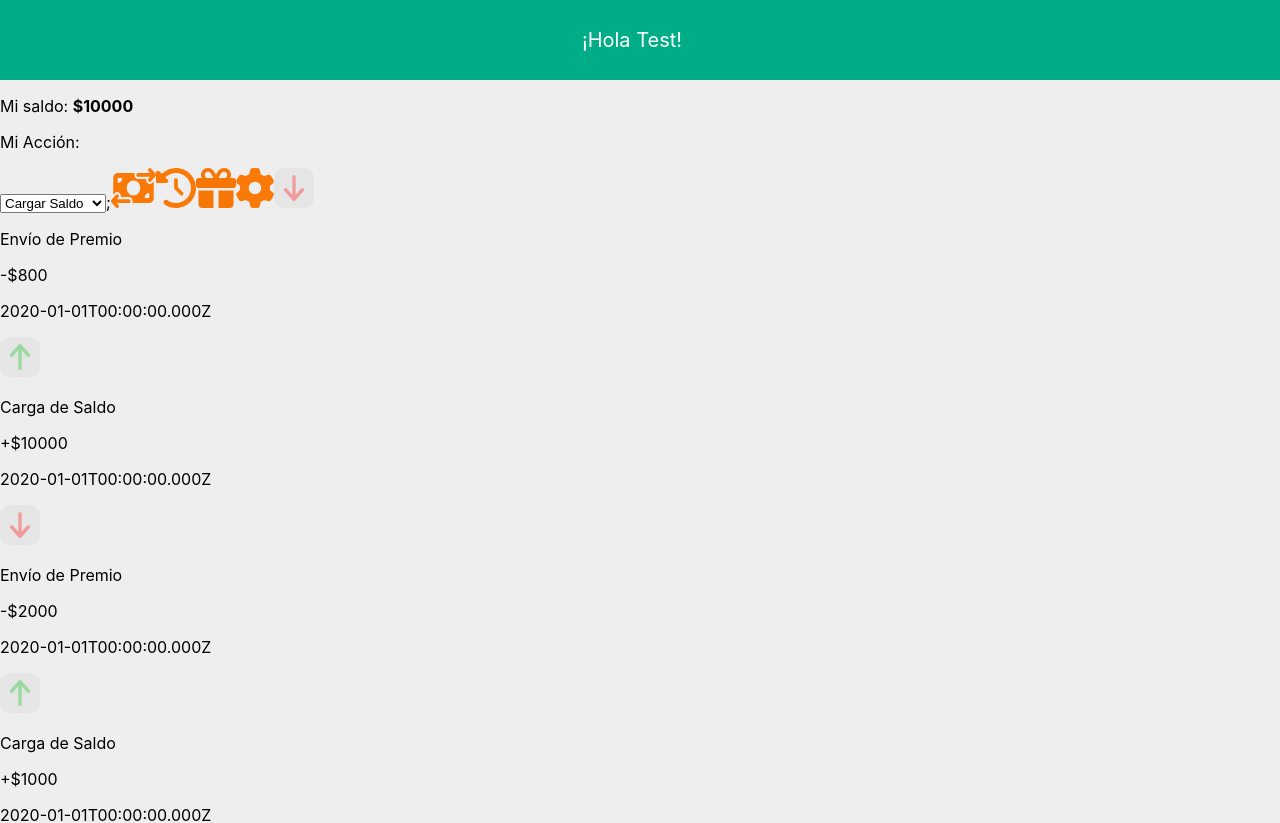
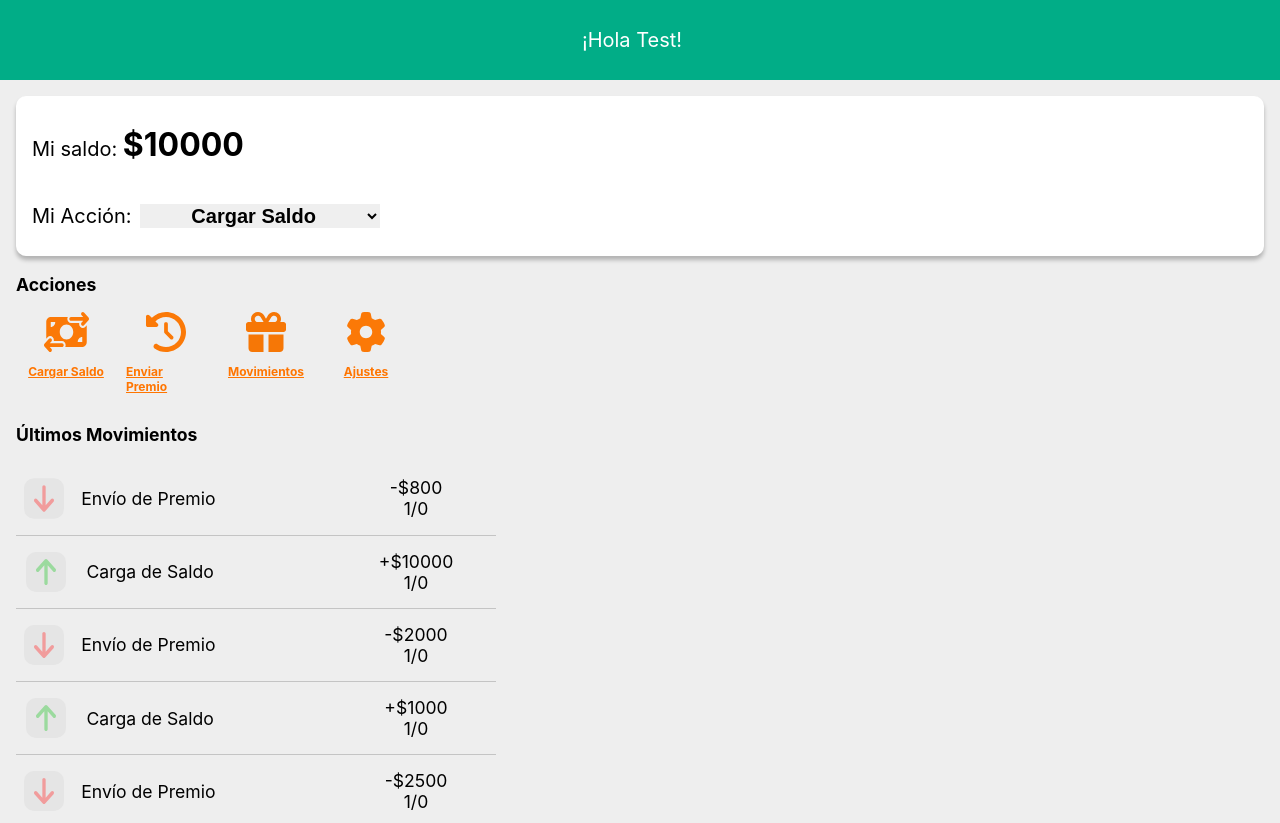
Before and after one commit to maruslarrosa/challenge-ym, a React (Create React App) app: page /home in a window 1280 px wide. Shown: the top 823 px of the page. Built offline with nearby package versions, Linux system fonts and the light colour scheme.

Commit message:
Adding HomePageComponent styles Changing movementType date to Date type Formatting date in MovementComponent Adding global orange color in colors.css

```diff
--- a/src/components/Actions.tsx
+++ b/src/components/Actions.tsx
@@ -3,6 +3,7 @@ import charge from '../assets/charge.svg';
 import movements from '../assets/movements.svg';
 import sendPrice from '../assets/send-prize.svg';
 import settings from '../assets/settings.svg';
+import styles from '../styles/home.module.css';
 
 export const ActionsComponent = () => {
   const navigate = useNavigate();
@@ -11,26 +12,41 @@ export const ActionsComponent = () => {
   };
   return (
     <>
+      <p className={styles.actionTitle}>Acciones</p>
+      <div className={styles.actionsContainer}>
+        <div className={styles.action}>
           <img
             src={charge}
             alt='Charge icon'
             onClick={() => handleActionClick('/charge')}
           />
+          <p>Cargar Saldo</p>
+        </div>
+        <div className={styles.action}>
           <img
             src={movements}
             alt='Movements icon'
             onClick={() => handleActionClick('/movements')}
           />
+          <p>Enviar Premio</p>
+        </div>
+        <div className={styles.action}>
           <img
             src={sendPrice}
             alt='Withdraw icon'
             onClick={() => handleActionClick('/withdraw')}
           />
+          <p>Movimientos</p>
+        </div>
+        <div className={styles.action}>
           <img
             src={settings}
             alt='Settings icon'
             onClick={() => handleActionClick('/settings')}
           />
+          <p>Ajustes</p>
+        </div>
+      </div>
     </>
   );
 };
--- a/src/components/HomeBalance.tsx
+++ b/src/components/HomeBalance.tsx
@@ -1,20 +1,23 @@
 import { useAppSelector } from '../redux/hooks';
+import styles from '../styles/home.module.css';
 
 export const HomeBalanceComponent = () => {
   const balance = useAppSelector((state) => state.user.balance);
 
   return (
-    <>
+    <div className={styles.balanceContainer}>
       <p>
-        Mi saldo: <strong>${balance}</strong>
+        Mi saldo: <strong className={styles.balanceAmount}>${balance}</strong>
       </p>
-      <p>Mi Acción:</p>
-      <select>
-        <option>Cargar Saldo</option>
-        <option>Enviar Premio</option>
-        <option>Movimientos</option>
-        <option>Ajustes</option>
-      </select>
-    </>
+      <div className={styles.actionSelectorContainer}>
+        <p>Mi Acción:</p>
+        <select className={styles.actionSelector}>
+          <option className={styles.option}>Cargar Saldo</option>
+          <option className={styles.option}>Enviar Premio</option>
+          <option className={styles.option}>Movimientos</option>
+          <option className={styles.option}>Ajustes</option>
+        </select>
+      </div>
+    </div>
   );
 };
--- a/src/components/Movement.tsx
+++ b/src/components/Movement.tsx
@@ -1,6 +1,7 @@
 import income from '../assets/income.svg';
 import withdraw from '../assets/withdraw.svg';
 import { movementType } from '../types/user.types';
+import styles from '../styles/home.module.css';
 
 export const MovementComponent = ({
   type,
@@ -8,16 +9,18 @@ export const MovementComponent = ({
   date,
 }: movementType): JSX.Element => {
   return (
-    <>
-      <img
-        src={type === 'INCOME' ? income : withdraw}
-        alt={type === 'INCOME' ? 'Income icon' : 'Withdraw icon'}
-      />
-      <p>{type === 'INCOME' ? 'Carga de Saldo' : 'Envío de Premio'}</p>
-      <div>
-        <p>{(type === 'INCOME' ? '+$' : '-$') + amount}</p>
-        <p>{date}</p>
+    <div className={styles.movementComponent}>
+      <div className={styles.typeContainer}>
+        <img
+          src={type === 'INCOME' ? income : withdraw}
+          alt={type === 'INCOME' ? 'Income icon' : 'Withdraw icon'}
+        />
+        <p>{type === 'INCOME' ? 'Carga de Saldo' : 'Envío de Premio'}</p>
       </div>
-    </>
+      <div className={styles.detailContainer}>
+        <div>{(type === 'INCOME' ? '+$' : '-$') + amount}</div>
+        <div>{`${date.getDate()}/${date.getMonth()}`}</div>
+      </div>
+    </div>
   );
 };
--- a/src/components/index.ts
+++ b/src/components/index.ts
@@ -2,10 +2,12 @@ import { AccountComponent } from './Account';
 import { ActionsComponent } from './Actions';
 import { ButtonComponent } from './Button';
 import { HomeBalanceComponent } from './HomeBalance';
+import { MovementComponent } from './Movement';
 
 export {
   AccountComponent,
   ActionsComponent,
   ButtonComponent,
   HomeBalanceComponent,
+  MovementComponent,
 };
--- a/src/pages/Home.page.tsx
+++ b/src/pages/Home.page.tsx
@@ -1,10 +1,14 @@
+import { useAppDispatch, useAppSelector } from '../redux/hooks';
+import { actionSetHeader } from '../redux/headerSlice';
 import { useEffect } from 'react';
-import { ActionsComponent, HomeBalanceComponent } from '../components';
-import { MovementComponent } from '../components/Movement';
-import { useAppDispatch, useAppSelector } from '../redux/hooks';
+import {
+  ActionsComponent,
+  HomeBalanceComponent,
+  MovementComponent,
+} from '../components';
 import { movementType } from '../types/user.types';
 import { headerType } from '../types/header.types';
-import { actionSetHeader } from '../redux/headerSlice';
+import styles from '../styles/home.module.css';
 
 export const HomePageComponent = () => {
   const dispatch = useAppDispatch();
@@ -22,9 +26,11 @@ export const HomePageComponent = () => {
   }, []);
 
   return (
-    <>
-      <HomeBalanceComponent />;
+    <div className={styles.homeContainer}>
+      <HomeBalanceComponent />
       <ActionsComponent />
+      <div className={styles.movementsContainer}>
+        <p className={styles.movementsTitle}>Últimos Movimientos</p>
         {movements.map((movement, index) => (
           <MovementComponent
             type={movement.type}
@@ -33,6 +39,7 @@ export const HomePageComponent = () => {
             key={index}
           />
         ))}
-    </>
+      </div>
+    </div>
   );
 };
--- a/src/pages/Income.page.tsx
+++ b/src/pages/Income.page.tsx
@@ -25,7 +25,7 @@ export const IncomePageComponent = (): JSX.Element => {
       const newMovement: movementType = {
         type: 'INCOME',
         amount: amount,
-        date: '2023-01-01',
+        date: new Date('2020-01-01T00:00:00.000Z'),
       };
       dispatch(actionSetNewBalance(newMovement));
       navigate('/home');
--- a/src/redux/userSlice.ts
+++ b/src/redux/userSlice.ts
@@ -10,42 +10,42 @@ const initialState: userType = {
     {
       type: 'WITHDRAW',
       amount: 800,
-      date: '2020-01-01T00:00:00.000Z',
+      date: new Date('2020-01-01T00:00:00.000Z'),
     },
     {
       type: 'INCOME',
       amount: 10000,
-      date: '2020-01-01T00:00:00.000Z',
+      date: new Date('2020-01-01T00:00:00.000Z'),
     },
     {
       type: 'WITHDRAW',
       amount: 2000,
-      date: '2020-01-01T00:00:00.000Z',
+      date: new Date('2020-01-01T00:00:00.000Z'),
     },
     {
       type: 'INCOME',
       amount: 1000,
-      date: '2020-01-01T00:00:00.000Z',
+      date: new Date('2020-01-01T00:00:00.000Z'),
     },
     {
       type: 'WITHDRAW',
       amount: 2500,
-      date: '2020-01-01T00:00:00.000Z',
+      date: new Date('2020-01-01T00:00:00.000Z'),
     },
     {
       type: 'WITHDRAW',
       amount: 2000,
-      date: '2020-01-01T00:00:00.000Z',
+      date: new Date('2020-01-01T00:00:00.000Z'),
     },
     {
       type: 'INCOME',
       amount: 1000,
-      date: '2020-01-01T00:00:00.000Z',
+      date: new Date('2020-01-01T00:00:00.000Z'),
     },
     {
       type: 'WITHDRAW',
       amount: 2500,
-      date: '2020-01-01T00:00:00.000Z',
+      date: new Date('2020-01-01T00:00:00.000Z'),
     },
   ],
   linkedAccounts: [
--- a/src/styles/colors.css
+++ b/src/styles/colors.css
@@ -3,4 +3,5 @@
   --gray: #C4C4C4;
   --background-gray: #EEEEEE;
   --white: #FFFFFF;
+  --orange: #FF7500;
 }
--- /dev/null
+++ b/src/styles/home.module.css
@@ -0,0 +1,108 @@
+/* HomePageComponent */
+.homeContainer {
+  display: flex;
+  flex-direction: column;
+  padding: 1rem;
+}
+.movementsContainer {
+  max-width: 30rem;
+}
+.movementsTitle {
+  font-size: 1.1rem;
+  font-weight: 700;
+}
+
+/* BalanceComponent */
+.balanceContainer {
+  display: flex;
+  flex-direction: column;
+  justify-content: center;
+  height: 10rem;
+  padding-left: 1rem;
+  background-color: var(--white);
+  border-radius: 0.625rem;
+  box-shadow: 0px 4px 4px rgba(0, 0, 0, 0.25);
+  font-size: 1.25rem;
+}
+
+.balanceAmount{
+  font-size: 2rem;
+  font-weight: 700;
+}
+
+.actionSelectorContainer{
+  display: flex;
+  align-items: center;
+  font-size: 1.25rem;
+}
+
+.actionSelector {
+  width: 15rem;
+  font-weight: 700;
+  text-align: center;
+  font-size: 1.25rem;
+  margin-left: 0.5rem;
+  border: none;
+}
+
+.actionSelector:focus{
+  border: none;
+}
+
+.option:hover {
+  background-color: var(--green);
+  color: white;
+}
+
+/* ActionsComponent */
+.actionTitle {
+  font-size: 1.1rem;
+  font-weight: 700;
+}
+
+.actionsContainer {
+  display: flex;
+  max-width: 25rem;
+  justify-content: space-around;
+}
+
+.action {
+  display: flex;
+  flex-direction: column;
+  align-items: center;
+  width: 5rem;
+  border-radius: 0.5rem;
+  color: var(--orange);
+  font-weight: 700;
+  font-size: 0.75rem;
+  text-decoration: underline var(--orange) 1px;
+}
+
+.action:hover {
+  background-color: var(--gray);
+  transition: 0.2s ease-in-out;
+}
+
+/* MovementComponent */
+
+.movementComponent{
+  display: flex;
+  align-items: center;
+  justify-content: space-between;
+  padding: 0.5rem 0;
+  font-size: 1.1rem;
+  border-bottom: 1px solid var(--gray);
+}
+
+.typeContainer {
+  display: flex;
+  justify-content: space-around;
+  width: 13rem;
+}
+
+.detailContainer{
+  display: flex;
+  flex-direction: column;
+  align-items: center;
+  width: 10rem;
+}
--- a/src/types/user.types.ts
+++ b/src/types/user.types.ts
@@ -1,7 +1,7 @@
 export interface movementType {
   type: string;
   amount: number;
-  date: string;
+  date: Date;
 }
 
 export interface accountType {
```
Lines whose indentation alone changed are shown as unchanged.
